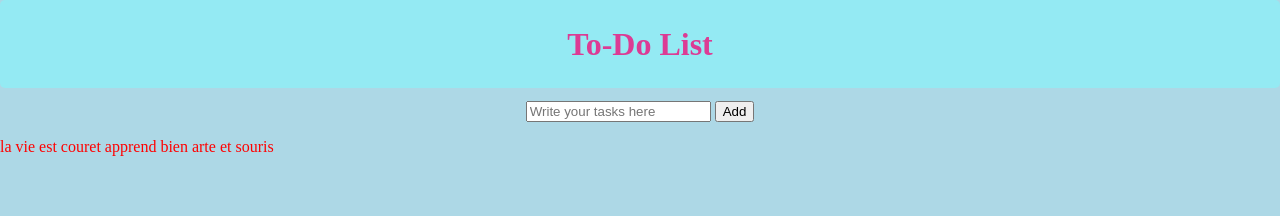
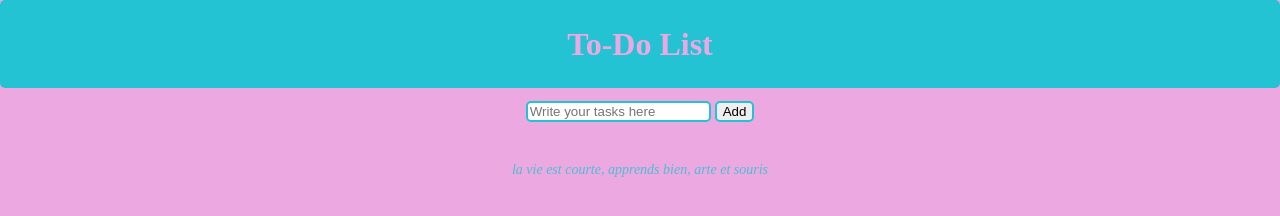
Before and after one commit to YKhemir/To_Do_List, a plain HTML site: page index.html in a window 1280 px wide. Drawn offline with Linux system fonts and the light colour scheme.

Commit message:
improve style

```diff
--- a/index.html
+++ b/index.html
@@ -15,9 +15,10 @@
     </form>
 
     <div id="TasksPlace"></div>
+    <p>la vie est courte, apprends bien, arte et souris </p>
 
     <script src="script.js"></script>
-    <p>la vie est couret apprend bien arte et souris </p>
+
 
 
 
--- a/style.css
+++ b/style.css
@@ -1,12 +1,12 @@
 body{
     margin: 0%;
-    color: red;
-    background-color: lightblue;
+    color: rgb(9, 10, 8);
+    background-color: rgb(236, 168, 224);
 }
 
 h1{
-    color:rgb(220, 59, 148);
-    background-color: rgb(148, 234, 243);
+    color:rgb(236, 168, 224);
+    background-color: rgb(36, 195, 212);
     border-radius: 5px;
     margin: 0% 0% 1% 0%;
     text-align: center;
@@ -20,6 +20,22 @@ form{
 #TasksPlace {
     display: flex;
     flex-direction: column;
-    gap: 10px
+    gap: 10px;
 
 }
+
+input{
+    border-style: double;
+    border-color: rgb(36, 195, 212);
+    border-radius: 5px;
+    block-size: 5%;
+}
+
+p {
+    text-align: center;
+    font-style: italic;
+    font-size: 14px;
+    color: rgb(36, 195, 212);
+    margin-top: 40px;
+    opacity: 0.8;
+}
```
